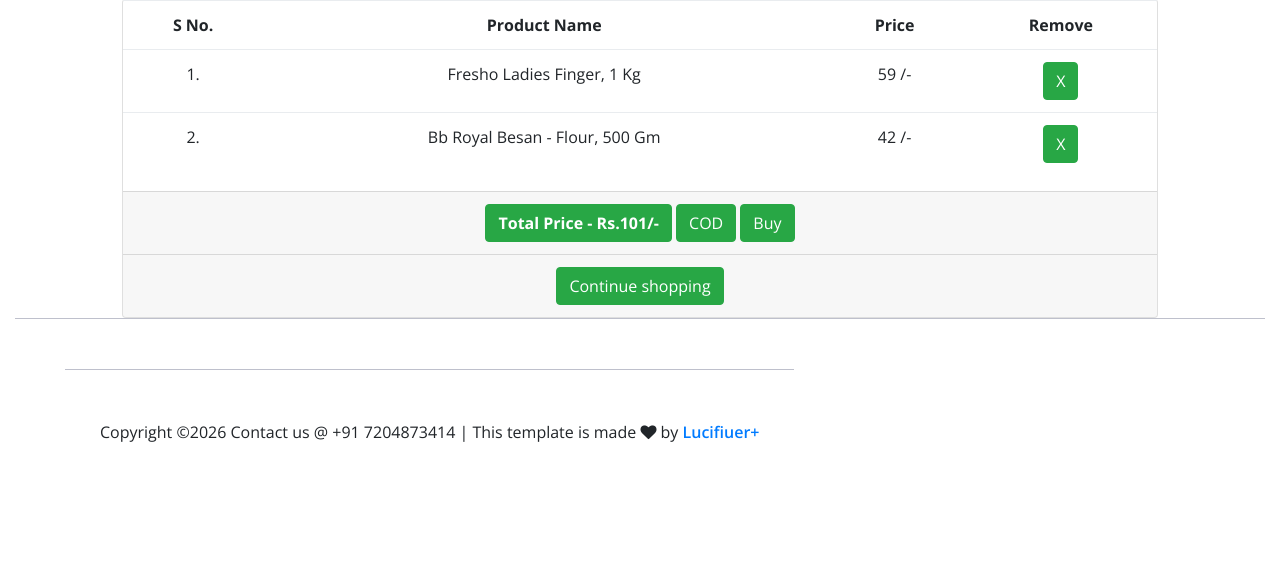
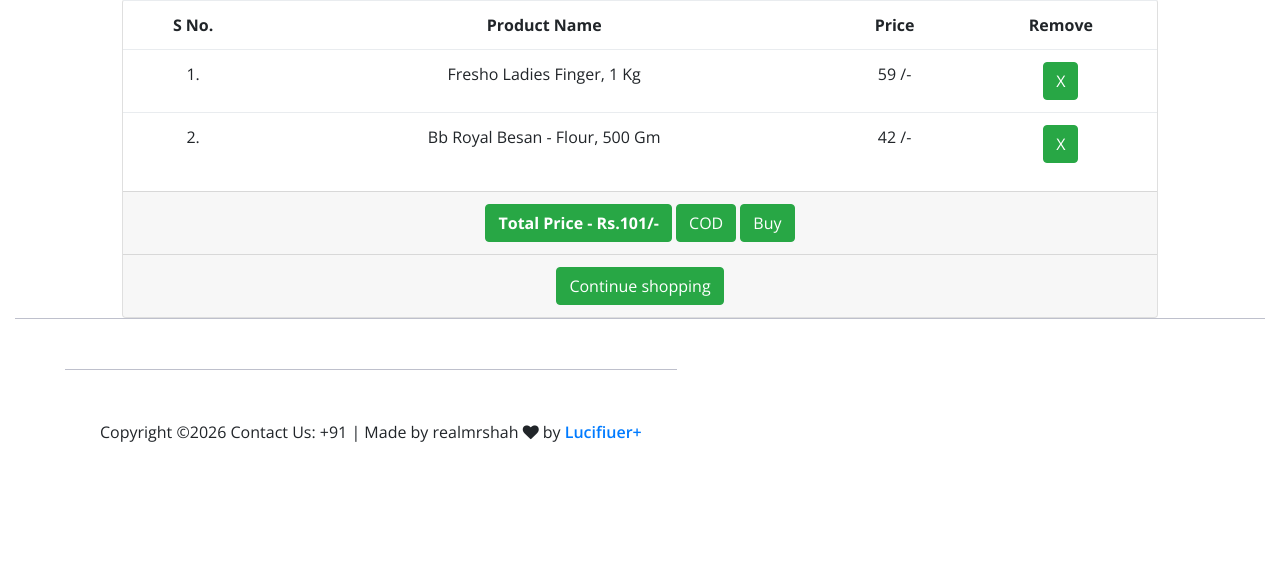
Before and after one commit to realmrshah/LuxsMercatus, a PHP site: page /mycart.php in a window 1280 px wide. Shown: the part 233-800 px from the top of the page. Run offline with PHP 8.4, Linux system fonts and the light colour scheme; a user stored in the database is signed in; data comes from the database, SQL or seed files in the repository.

Commit message:
Update mycart.php

```diff
--- a/mycart.php
+++ b/mycart.php
@@ -206,7 +206,7 @@ Remove
                     <div class="footer-text">
                         <p>
                             <footer class="dorne-footer-area">
-Copyright &copy;<script>document.write(new Date().getFullYear());</script> Contact us @ +91 7204873414 | This template is made  <i class="fa fa-heart" aria-hidden="true"></i> by <a href="https://instagram.com/_.hedonist._" target="_blank">Lucifiuer+</a>
+Copyright &copy;<script>document.write(new Date().getFullYear());</script> Contact Us: +91 | Made by realmrshah <i class="fa fa-heart" aria-hidden="true"></i> by <a href="https://instagram.com/_.hedonist._" target="_blank">Lucifiuer+</a>
                         </p>
                     </div>
 
```
